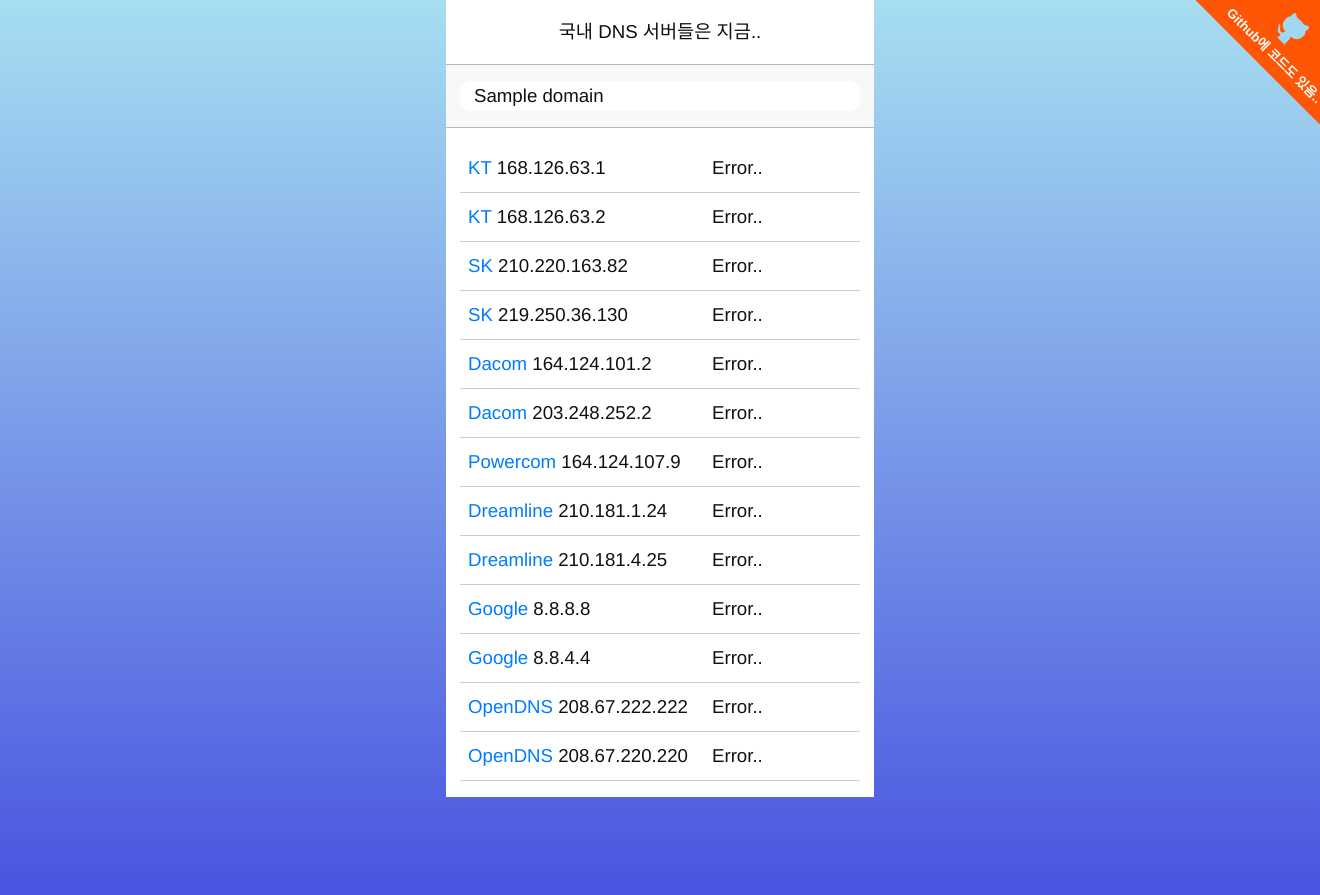
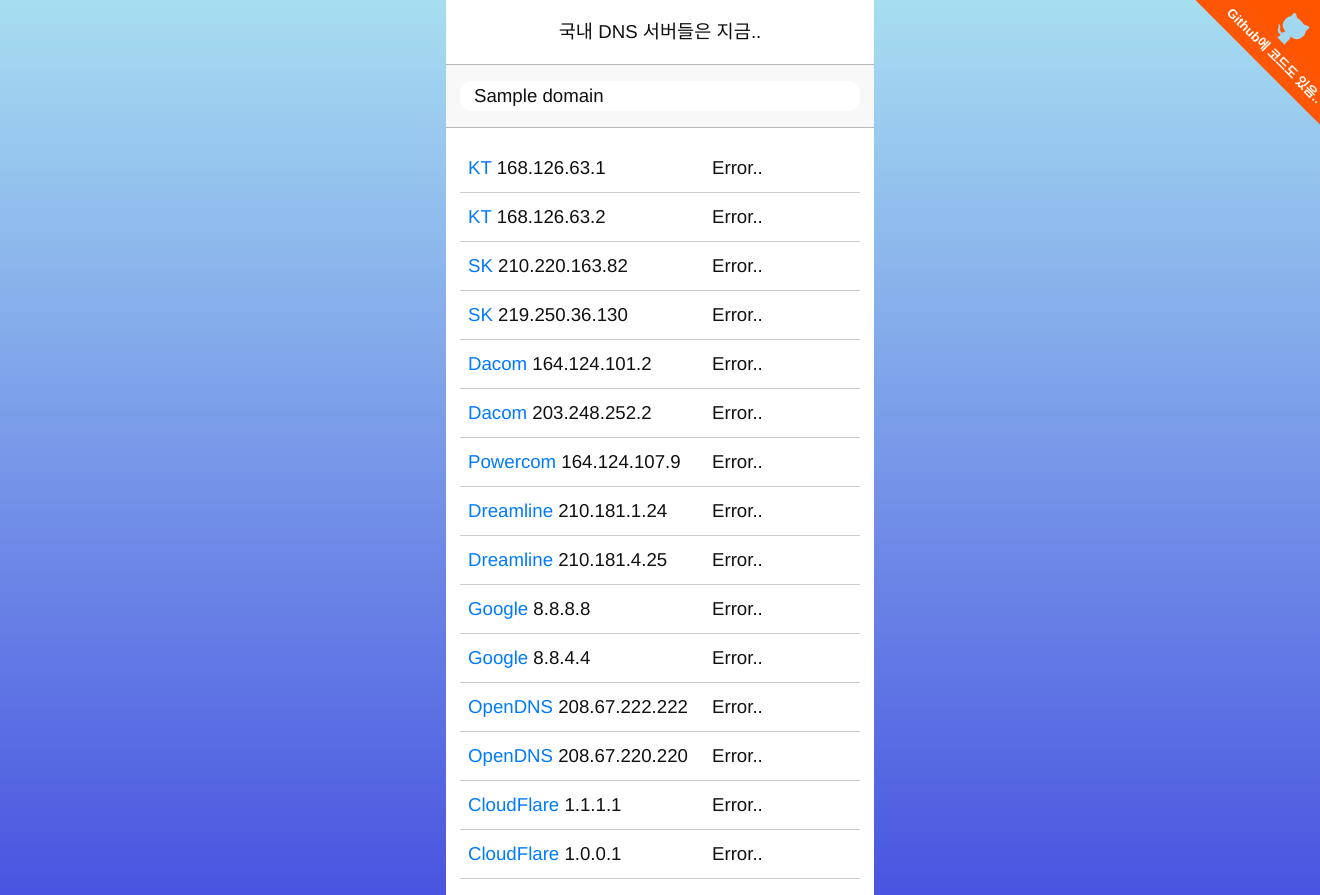
Before and after one commit to lexifdev/checkdnskr, a Python web app: template templates/index.jinja2.html in a window 1320 px wide; the page is wider, and only the part inside the window is pictured. Run offline with Jinja, Linux system fonts and the light colour scheme; the template is opened without the code that fills it: most values are stand-ins (such as "Sample title", 1, 10 or a date in 2020); some libraries are stand-ins or nearby versions; some web fonts are replaced.

Commit message:
Add CloudFlare 1.1.1.1 DNS over HTTPS

```diff
--- a/templates/index.jinja2.html
+++ b/templates/index.jinja2.html
@@ -210,7 +210,9 @@
                 {ip: '8.8.8.8'       , name: 'Google'},
                 {ip: '8.8.4.4'       , name: 'Google'},
                 {ip: '208.67.222.222', name: 'OpenDNS'},
-                {ip: '208.67.220.220', name: 'OpenDNS'}
+                {ip: '208.67.220.220', name: 'OpenDNS'},
+                {ip: '1.1.1.1', name: 'CloudFlare'},
+                {ip: '1.0.0.1', name: 'CloudFlare'}
             ];
 
             $(servers).each(function(i, e) {
```
